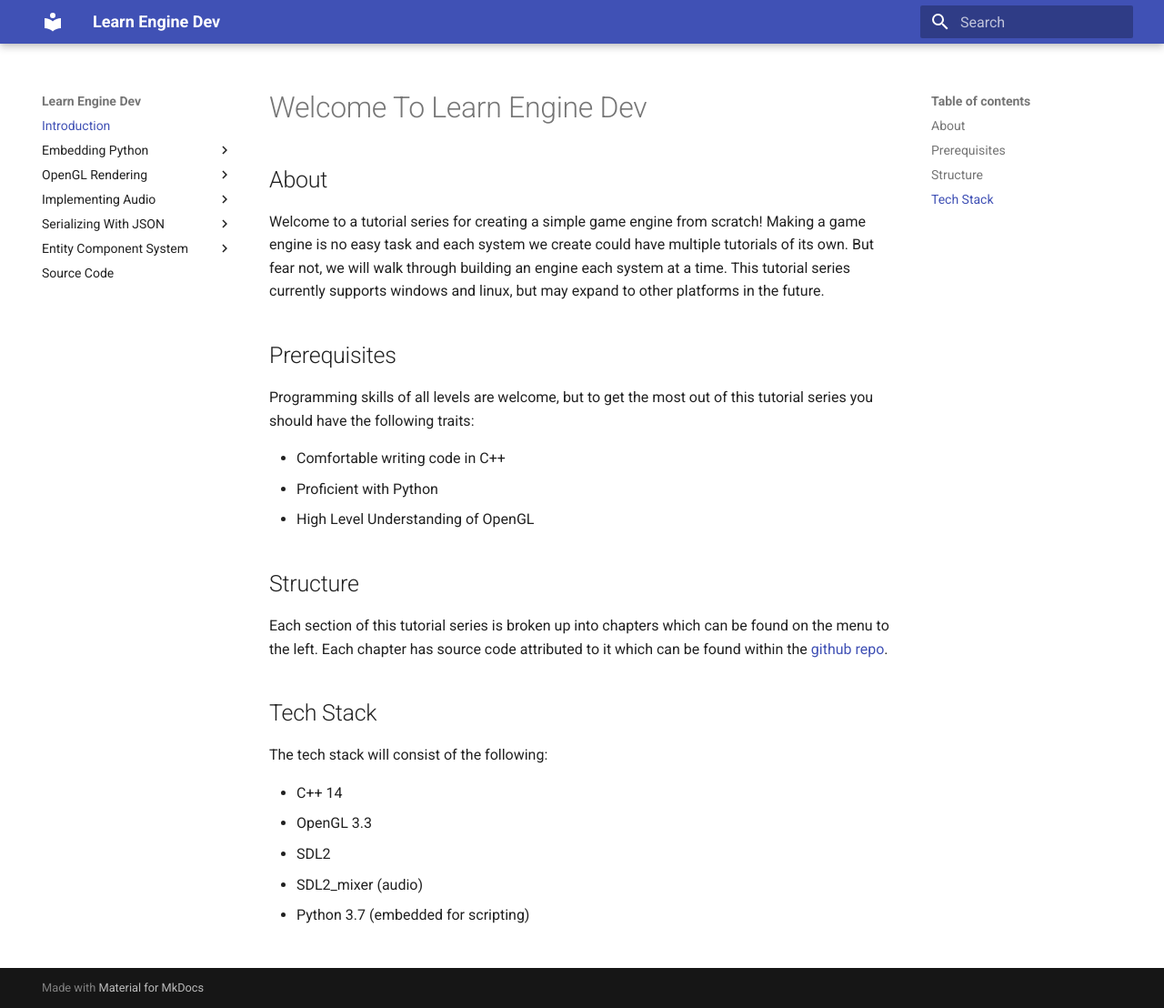
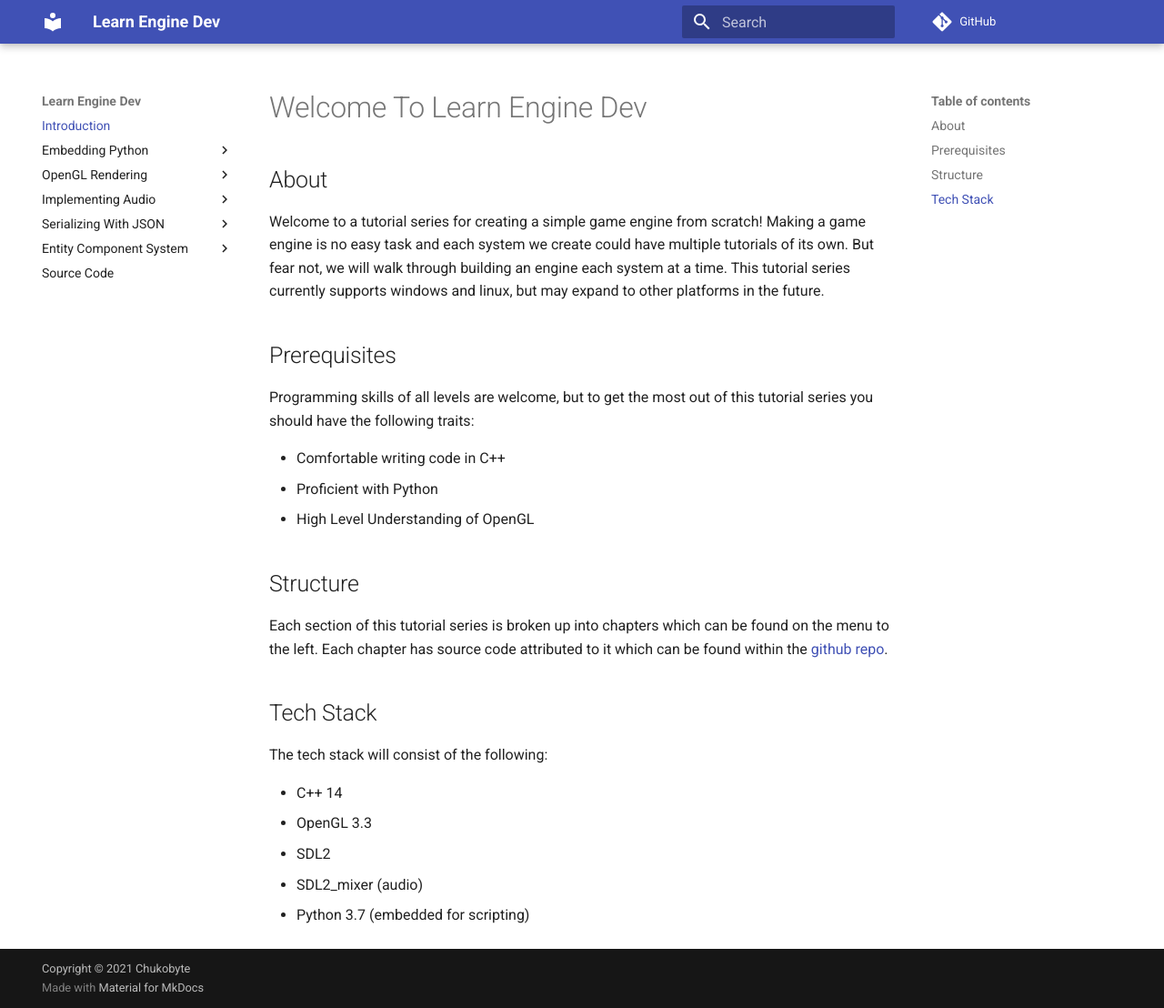
Before and after one commit to Chukobyte/learn-engine-dev, an MkDocs documentation site: the page built from docs/index.md, in a window 1280 px wide and 1108 px high. Shown: the whole window at 91% size. Built offline with MkDocs 1.6.1 and Material for MkDocs 9.7.7, drawn with Linux system fonts in a browser that asks for light colours; comment, search, counter and statistics services are not loaded; some of the changed lines change nothing that is shown.

Commit message:
Adding site info and analytics.

```diff
--- /dev/null
+++ b/docs/theme/main.html
@@ -0,0 +1,28 @@
+{% extends "base.html" %}
+
+{% block analytics %}
+<!-- Global site tag (gtag.js) - Google Analytics -->
+{% set analytics = config.google_analytics %}
+<script async src="https://www.googletagmanager.com/gtag/js?id={{ analytics[0] }}"></script>
+<script>
+  window.dataLayer = window.dataLayer || [];
+  function gtag(){dataLayer.push(arguments);}
+  gtag('js', new Date());
+
+gtag('config', '{{ analytics[0] }}');
+gtag('send','pageview');
+
+/* Register handler to log search on blur */
+  document.addEventListener("DOMContentLoaded", () => {
+    if (document.forms.search) {
+      var query = document.forms.search.query
+      query.addEventListener("blur", function() {
+        if (this.value) {
+          var path = document.location.pathname;
+          ga("send", "pageview", path + "?q=" + this.value)
+        }
+      })
+    }
+  });
+</script>
+{% endblock %}
--- a/mkdocs.yml
+++ b/mkdocs.yml
@@ -1,4 +1,26 @@
 site_name: Learn Engine Dev
+repo_url: https://github.com/Chukobyte/learn-engine-dev
+edit_uri: ""
+site_description: Learn Engine Dev is tutorial series for developing a cross platform game engine from scratch.
+site_author: Chukobyte
+copyright: 'Copyright &copy; 2021 Chukobyte'
+
+google_analytics:
+  - "G-7S3213MH0R"
+  - "auto"
+
+plugins:
+  - search
+  - mermaid2
+
+theme:
+  name: material
+  custom_dir: 'docs/theme'
+
+markdown_extensions:
+  - pymdownx.highlight
+  - pymdownx.superfences
+  - pymdownx.inlinehilite
 
 nav:
   - Introduction: index.md
@@ -14,14 +36,3 @@
   - Entity Component System:
       - Building An ECS: entity_component_system/building_an_ecs.md
   - Source Code: source_code/source_code.md
-
-plugins:
-  - search
-  - mermaid2
-
-theme: material
-
-markdown_extensions:
-  - pymdownx.highlight
-  - pymdownx.superfences
-  - pymdownx.inlinehilite
```
